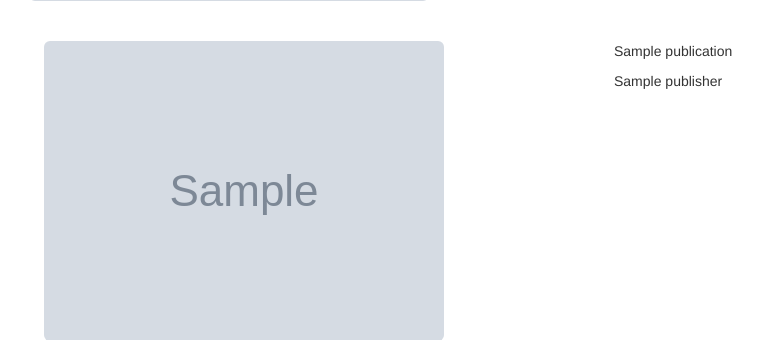
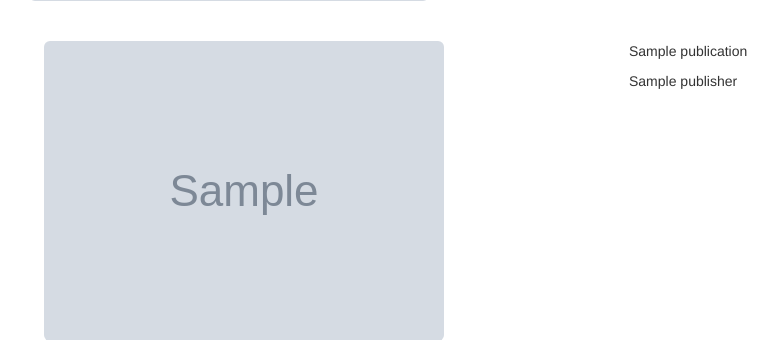
Before and after one commit to bpaxson62/paw_project, a Django app: template templates/writer_publications.html in a window 1280 px wide. Shown: the part 734-1074 px from the top of the page, without its empty margins (26-804 px from the left). Run offline with Django 3.2, Linux system fonts and the light colour scheme; the template is opened without the code that fills it: most values are stand-ins (such as "Sample title", 1, 10 or a date in 2020); grey boxes marked "Sample" are stand-in pictures; some libraries are stand-ins or nearby versions.

Commit message:
more pub fix

```diff
--- a/templates/writer_publications.html
+++ b/templates/writer_publications.html
@@ -23,12 +23,14 @@
                          style="width-max: 300px; height-max: 400px;">
                 </a>
             </div>
+            <div class="col-md-3 portfolio-item">
             <p>{{ p.title }}</p>
             <p>{{ p.publisher }}</p>
             <br>
             </div>
+            </div>
             <br>
+
+        {% endfor %}
  </div>
-        {% endfor %}
-
 {% endblock %}
```
